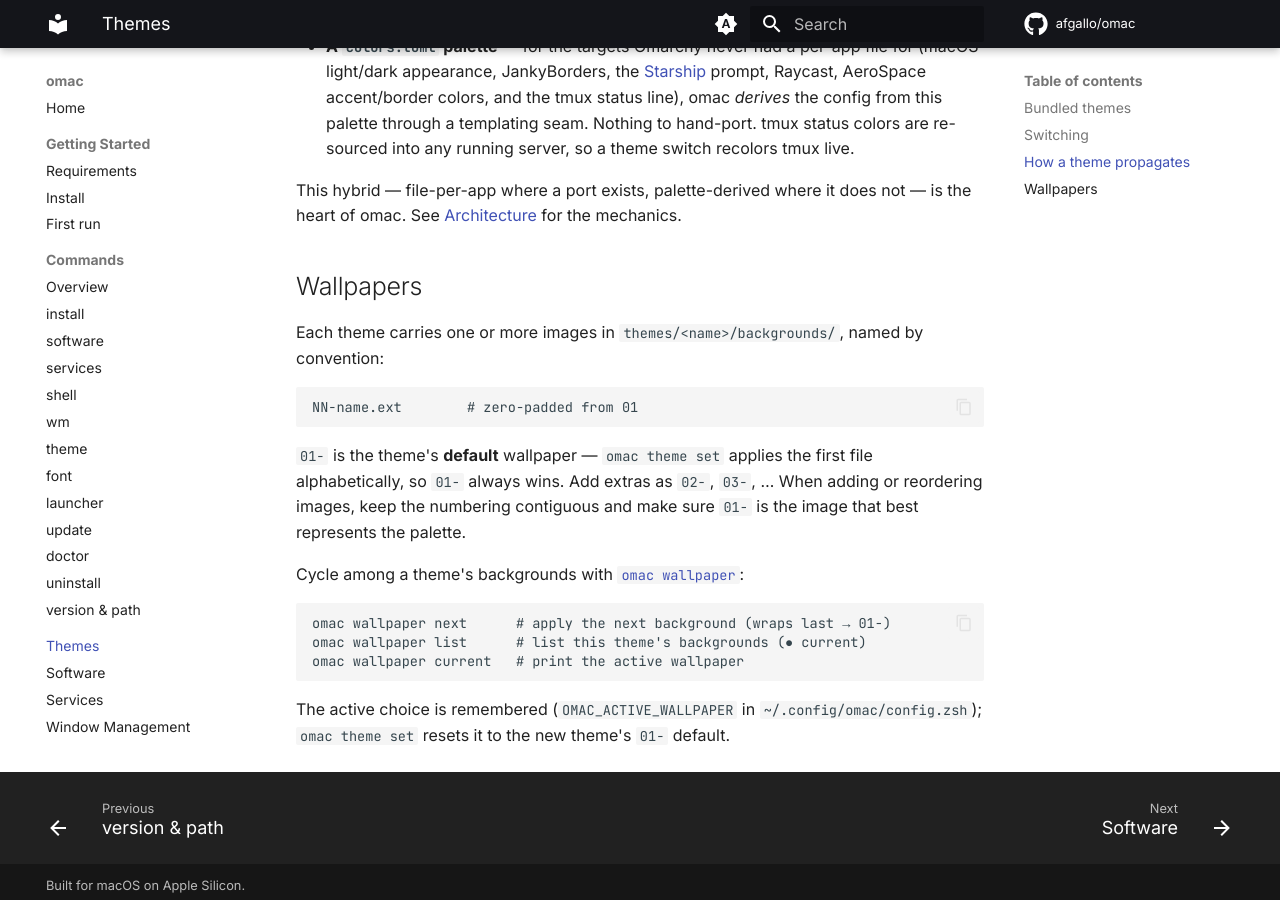
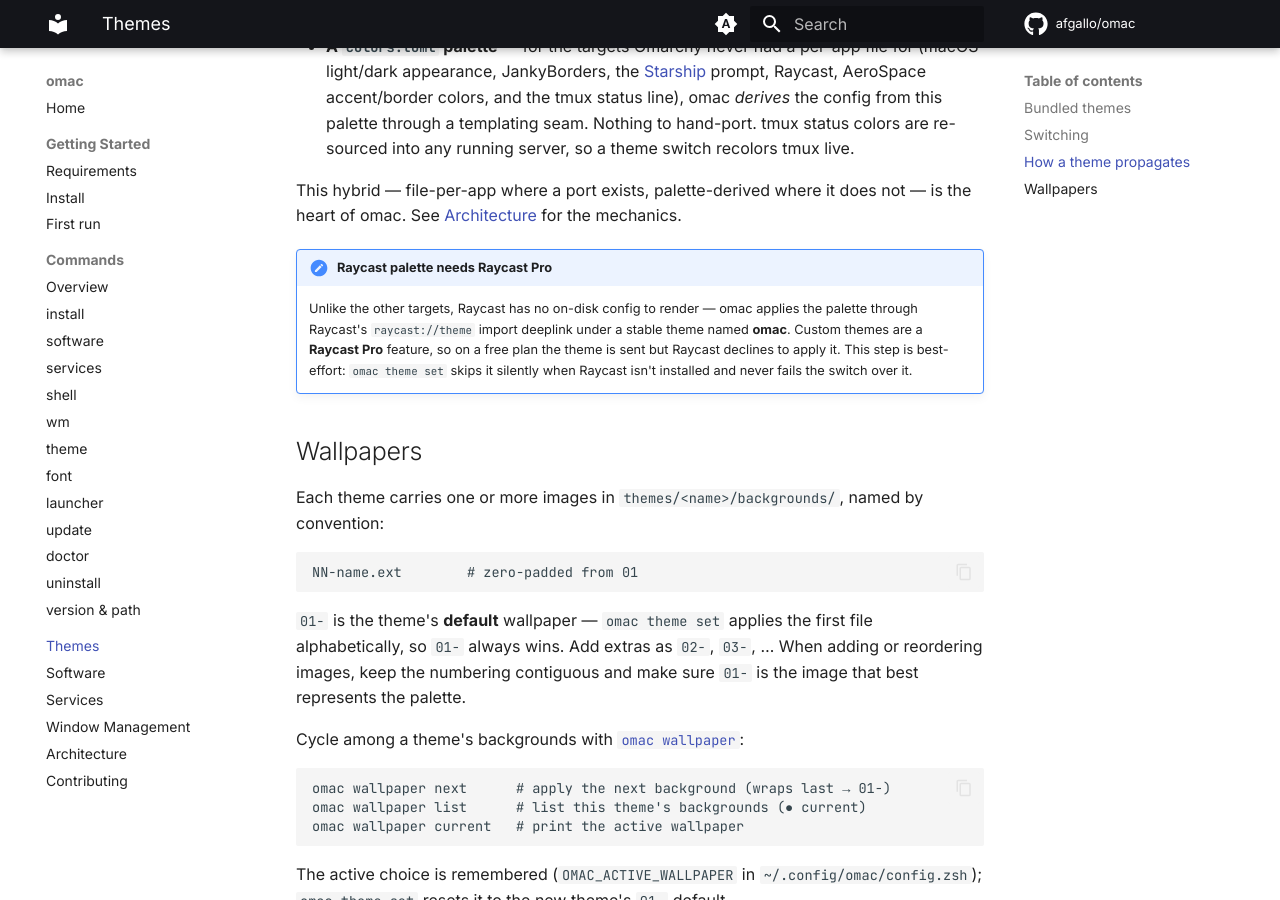
Before and after one commit to afgallo/omac, an MkDocs documentation site: the page built from docs/themes/index.md, in a window 1280 px wide and 900 px high, scrolled down 1194 px. Built offline with MkDocs 1.6.1 and Material for MkDocs 9.7.7, drawn with Linux system fonts in a browser that asks for light colours; comment, search, counter and statistics services are not loaded.

Commit message:
feat(theme): paint the Raycast palette on theme set
Add omac::theme::apply_raycast: map colors.toml to Raycast's 12
positional theme colors and apply them via the raycast://theme import
deeplink under a stable "omac" theme. Best-effort — a silent no-op when
Raycast isn't installed, and custom themes need Raycast Pro to actually
apply (documented). Wired into theme::set as step 3e.

Claude-Session: https://claude.ai/code/session_01NyQzufHknJy6YcKWbxJkwT

```diff
--- a/docs/themes/index.md
+++ b/docs/themes/index.md
@@ -46,6 +46,13 @@ Each `themes/<name>/` directory holds two things:
 This hybrid — file-per-app where a port exists, palette-derived where it does not — is the heart
 of omac. See [Architecture](../architecture/index.md#the-theme-seam) for the mechanics.
 
+!!! note "Raycast palette needs Raycast Pro"
+    Unlike the other targets, Raycast has no on-disk config to render — omac applies the palette
+    through Raycast's `raycast://theme` import deeplink under a stable theme named **omac**.
+    Custom themes are a **Raycast Pro** feature, so on a free plan the theme is sent but Raycast
+    declines to apply it. This step is best-effort: `omac theme set` skips it silently when
+    Raycast isn't installed and never fails the switch over it.
+
 ## Wallpapers
 
 Each theme carries one or more images in `themes/<name>/backgrounds/`, named by convention:
```
Also changed, not shown: 2 other files.
